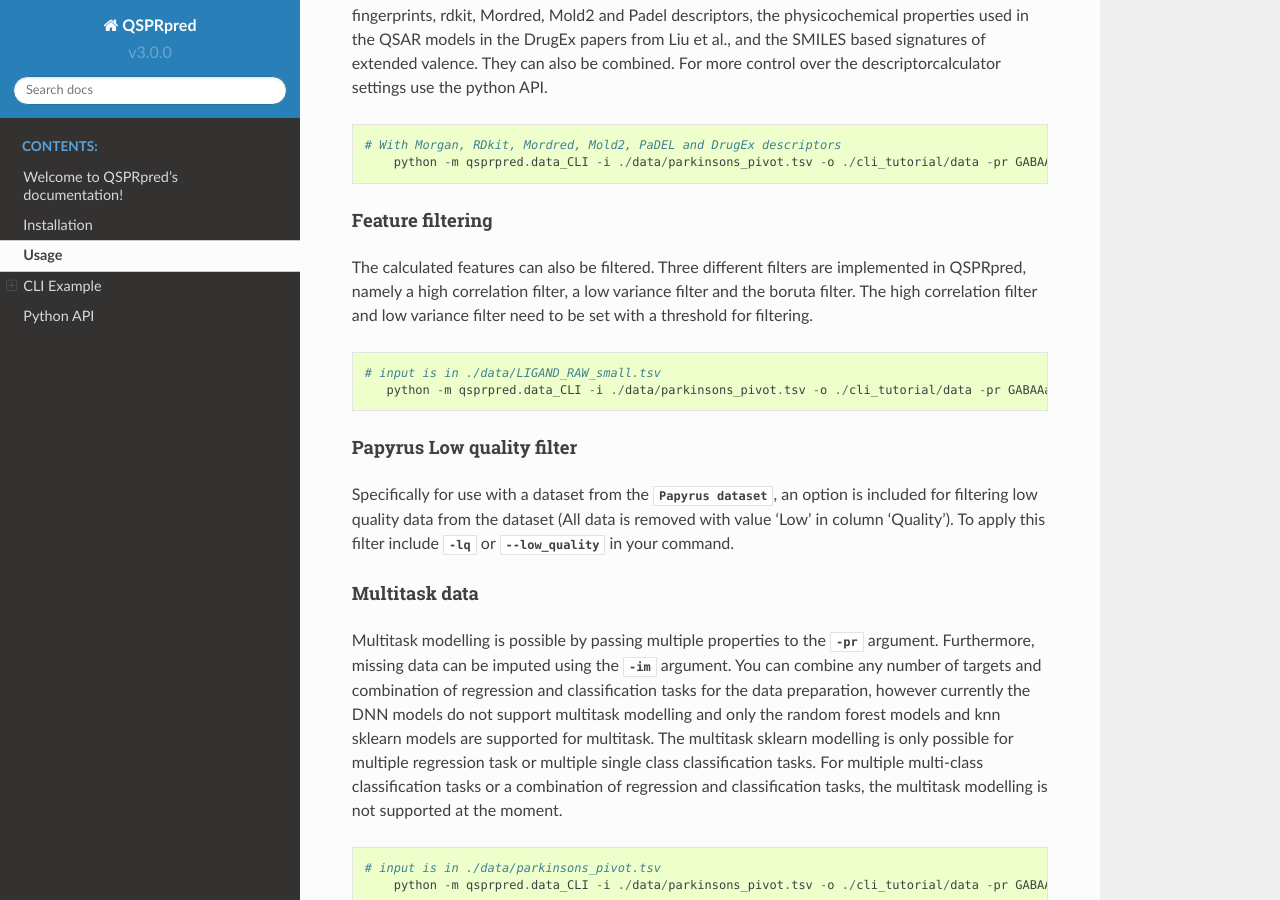
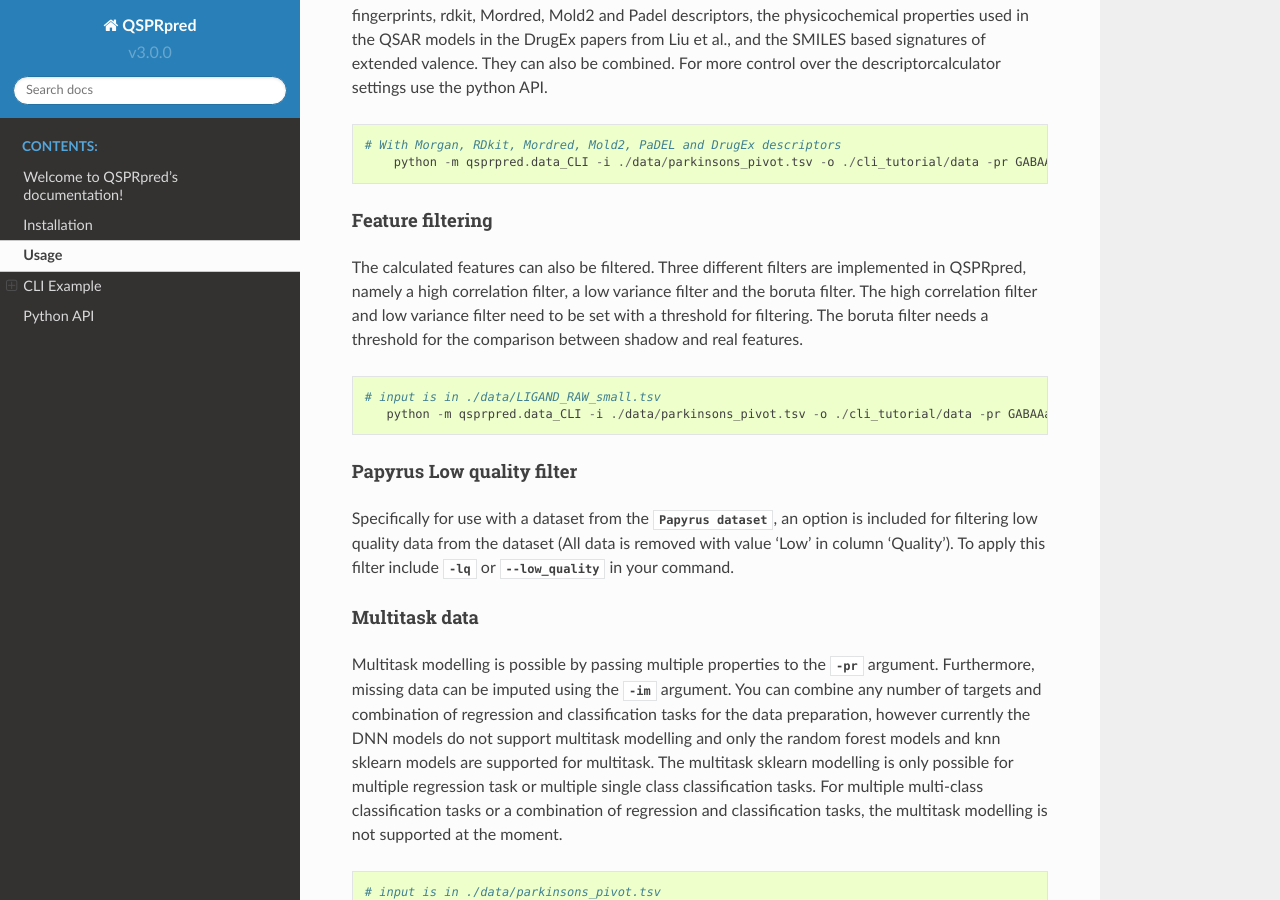
Before and after one commit to CDDLeiden/QSPRpred, a Sphinx documentation site: the page built from docs/use.rst, in a window 1280 px wide and 900 px high, scrolled down 3040 px. Built offline with Sphinx 7.4.7 and the Read the Docs theme 2.0.0, drawn with Linux system fonts in a browser that asks for light colours.

Commit message:
update documentation

```diff
--- a/docs/use.rst
+++ b/docs/use.rst
@@ -150,12 +150,13 @@
 The calculated features can also be filtered. Three different filters are implemented in
 QSPRpred, namely a high correlation filter, a low variance filter and the boruta filter.
 The high correlation filter and low variance filter need to be set with a threshold
-for filtering.
+for filtering. The boruta filter needs a threshold for the comparison between shadow
+and real features.
 
 ..  code-block::
 
     # input is in ./data/LIGAND_RAW_small.tsv
-       python -m qsprpred.data_CLI -i ./data/parkinsons_pivot.tsv -o ./cli_tutorial/data -pr GABAAalpha -pr NMDA -r REG -sp random -sf 0.15 -fe Morgan -lv 0.1 -hc 0.9 -bf
+       python -m qsprpred.data_CLI -i ./data/parkinsons_pivot.tsv -o ./cli_tutorial/data -pr GABAAalpha -pr NMDA -r REG -sp random -sf 0.15 -fe Morgan -lv 0.1 -hc 0.9 -bf 90
 
 Papyrus Low quality filter
 """"""""""""""""""""""""""
```
